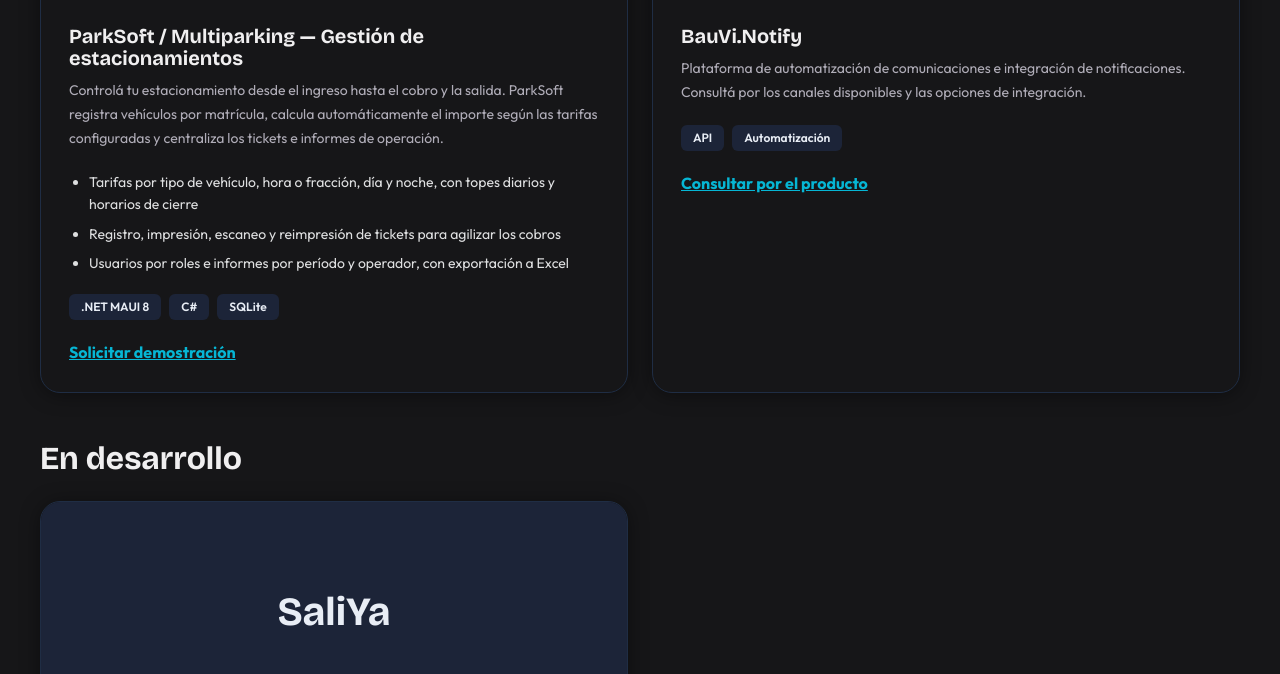
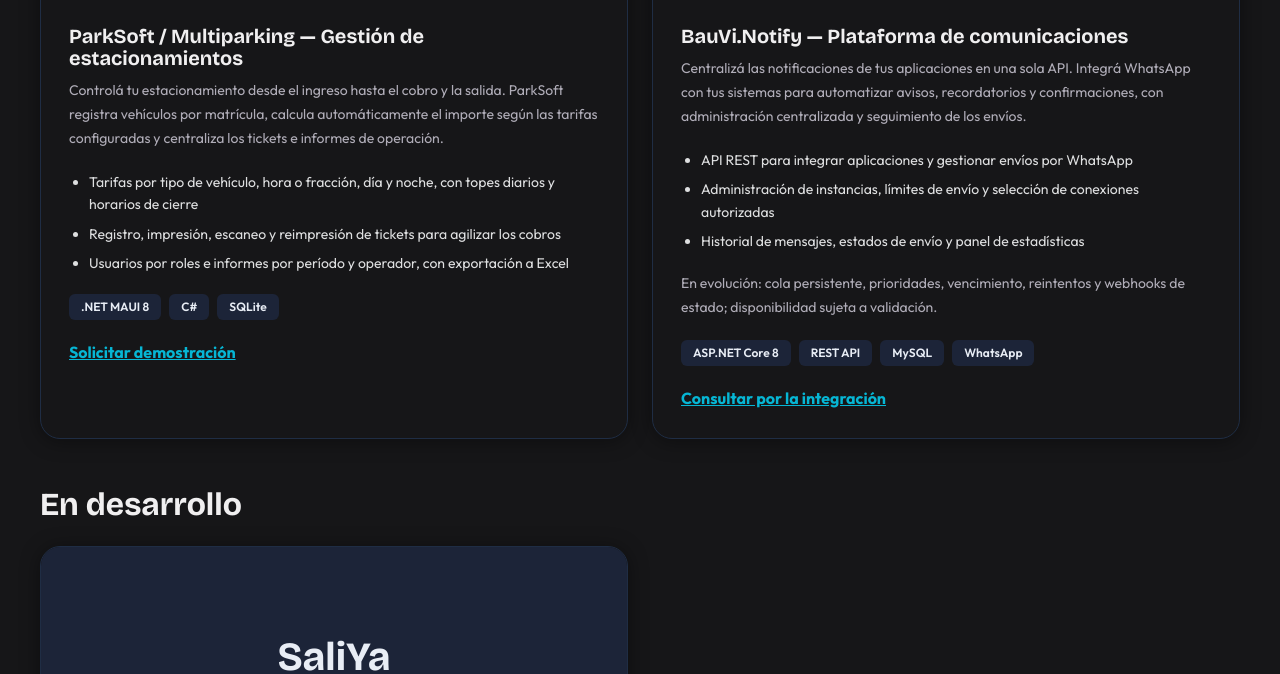
Before and after one commit to sosamau360/BauvitechHtml, a plain HTML site: page portfolio.html in a window 1280 px wide. Shown: the part 2826-3500 px from the top of the page. Drawn offline with nearby package versions, Linux system fonts and the light colour scheme.

Commit message:
feat: refresh BauVi.Notify portfolio with verified WhatsApp capabilities

```diff
--- a/js/portfolio.i18n.js
+++ b/js/portfolio.i18n.js
@@ -59,8 +59,8 @@ window.BauViTechTranslations = {
     "cases.subtitle": "Soluciones implementadas y capacidades técnicas.",
     "kineos.title": "Kineos360 — Gestión integral de clubes deportivos",
     "kineos.desc": "Centralizá la gestión de tu club y conectá dirigentes, entrenadores, jugadores y familias. Cada institución cuenta con su propia aplicación web instalable, personalizada con su nombre, escudo y colores.",
-    "notify.title": "BauVi.Notify",
-    "notify.desc": "Plataforma de automatización de comunicaciones e integración de notificaciones. Consultá por los canales disponibles y las opciones de integración.",
+    "notify.title": "BauVi.Notify — Plataforma de comunicaciones",
+    "notify.desc": "Centralizá las notificaciones de tus aplicaciones en una sola API. Integrá WhatsApp con tus sistemas para automatizar avisos, recordatorios y confirmaciones, con administración centralizada y seguimiento de los envíos.",
     "saliya.title": "SaliYa",
     "saliya.desc": "Proyecto de reservas gastronómicas y promociones para restaurantes. Actualmente en desarrollo; disponibilidad comercial pendiente de validación.",
     "product.contact": "Consultar por el producto",
@@ -77,7 +77,12 @@ window.BauViTechTranslations = {
     "parksoft.feature1": "Tarifas por tipo de vehículo, hora o fracción, día y noche, con topes diarios y horarios de cierre",
     "parksoft.feature2": "Registro, impresión, escaneo y reimpresión de tickets para agilizar los cobros",
     "parksoft.feature3": "Usuarios por roles e informes por período y operador, con exportación a Excel",
-    "parksoft.demo": "Solicitar demostración"
+    "parksoft.demo": "Solicitar demostración",
+    "notify.feature1": "API REST para integrar aplicaciones y gestionar envíos por WhatsApp",
+    "notify.feature2": "Administración de instancias, límites de envío y selección de conexiones autorizadas",
+    "notify.feature3": "Historial de mensajes, estados de envío y panel de estadísticas",
+    "notify.roadmap": "En evolución: cola persistente, prioridades, vencimiento, reintentos y webhooks de estado; disponibilidad sujeta a validación.",
+    "notify.demo": "Consultar por la integración"
   },
   "en": {
     "nav.about": "About",
@@ -139,8 +144,8 @@ window.BauViTechTranslations = {
     "cases.subtitle": "Implemented solutions and technical expertise.",
     "kineos.title": "Kineos360 — Sports club management",
     "kineos.desc": "Centralize club management and connect directors, coaches, players and families. Each club has its own installable web app with its name, badge and colors.",
-    "notify.title": "BauVi.Notify",
-    "notify.desc": "Communication automation and notification integration platform. Ask about available channels and integration options.",
+    "notify.title": "BauVi.Notify — Communications platform",
+    "notify.desc": "Centralize notifications from your applications through a single API. Connect WhatsApp to your systems to automate alerts, reminders and confirmations, with centralized administration and message tracking.",
     "saliya.title": "SaliYa",
     "saliya.desc": "Restaurant booking and promotion project. In development; commercial availability has not been confirmed.",
     "product.contact": "Ask about this product",
@@ -157,6 +162,11 @@ window.BauViTechTranslations = {
     "parksoft.feature1": "Rates by vehicle type, hour or fraction, day and night, with daily caps and closing times",
     "parksoft.feature2": "Ticket registration, printing, scanning and reprinting to streamline payments",
     "parksoft.feature3": "Role-based users and reports by period and operator, with Excel export",
-    "parksoft.demo": "Request a demo"
+    "parksoft.demo": "Request a demo",
+    "notify.feature1": "REST API to integrate applications and manage WhatsApp messaging",
+    "notify.feature2": "Instance administration, sending limits and authorized connection selection",
+    "notify.feature3": "Message history, delivery status and statistics dashboard",
+    "notify.roadmap": "In development: persistent queue, priorities, expiry, retries and status webhooks; availability subject to validation.",
+    "notify.demo": "Ask about integration"
   }
 };
--- a/portfolio.html
+++ b/portfolio.html
@@ -231,8 +231,22 @@
     </div>
 </article>
 <article class="project-card">
-<div class="project-img project-text-cover"><span>BauVi.Notify</span></div>
-<div class="project-body"><h3 class="project-title" data-i18n="notify.title">BauVi.Notify</h3><p class="project-desc" data-i18n="notify.desc">Plataforma de automatización de comunicaciones e integración de notificaciones. Consultá por los canales disponibles y las opciones de integración.</p><div class="tags"><span class="tag">API</span><span class="tag">Automatización</span></div><a class="product-action" href="contacto.html" data-i18n="product.contact">Consultar por el producto</a></div></article>
+    <div class="project-img project-text-cover"><span>BauVi.Notify</span></div>
+    <div class="project-body">
+        <h3 class="project-title" data-i18n="notify.title">BauVi.Notify — Plataforma de comunicaciones</h3>
+        <p class="project-desc" data-i18n="notify.desc">Centralizá las notificaciones de tus aplicaciones en una sola API. Integrá WhatsApp con tus sistemas para automatizar avisos, recordatorios y confirmaciones, con administración centralizada y seguimiento de los envíos.</p>
+        <ul class="project-features">
+            <li data-i18n="notify.feature1">API REST para integrar aplicaciones y gestionar envíos por WhatsApp</li>
+            <li data-i18n="notify.feature2">Administración de instancias, límites de envío y selección de conexiones autorizadas</li>
+            <li data-i18n="notify.feature3">Historial de mensajes, estados de envío y panel de estadísticas</li>
+        </ul>
+        <p class="project-desc" data-i18n="notify.roadmap">En evolución: cola persistente, prioridades, vencimiento, reintentos y webhooks de estado; disponibilidad sujeta a validación.</p>
+        <div class="tags"><span class="tag">ASP.NET Core 8</span><span class="tag">REST API</span><span class="tag">MySQL</span><span class="tag">WhatsApp</span></div>
+        <div class="product-actions">
+            <a class="product-action" href="contacto.html" data-i18n="notify.demo">Consultar por la integración</a>
+        </div>
+    </div>
+</article>
 </div></div><div id="en-desarrollo" class="portfolio-group"><h3 class="portfolio-group-title" data-i18n="upcoming.title">En desarrollo</h3><div class="projects-grid">
 <article class="project-card">
 <div class="project-img project-text-cover"><span>SaliYa</span></div>
```
Also changed, not shown: 2 other files.
